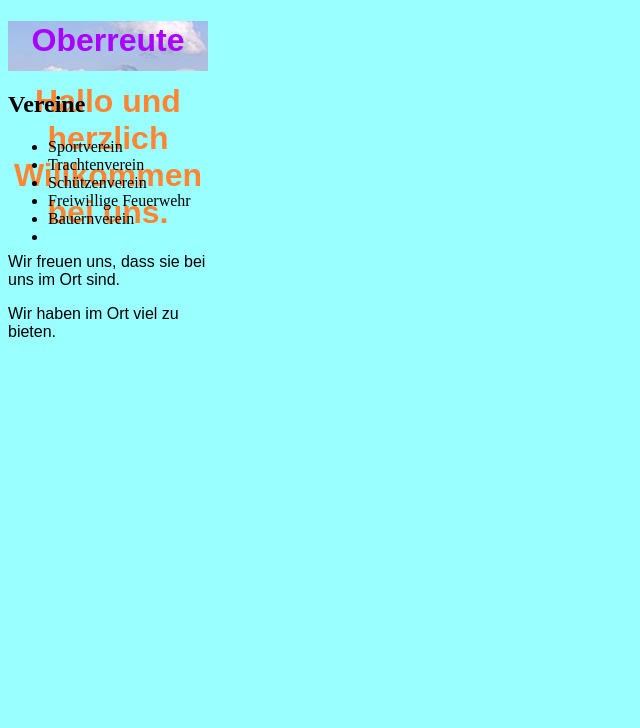
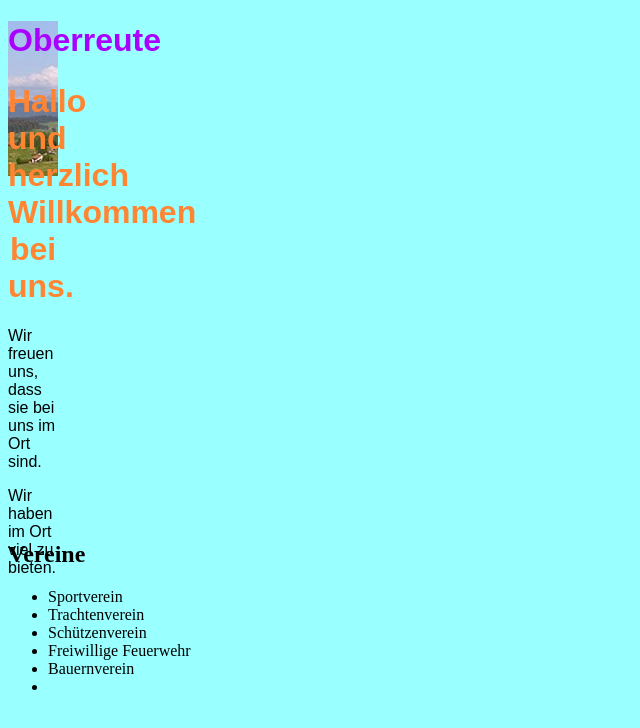
Before and after one commit to niklas16/niklas16.github.io, a plain HTML site: page index.html in a window 1280 px wide. Shown: the whole page, without its empty margins (0-640 px from the left). Drawn offline with Linux system fonts and the light colour scheme.

Commit message:
Update stylesheet.css

```diff
--- a/stylesheet.css
+++ b/stylesheet.css
@@ -2,8 +2,8 @@ body {
   background-color:#99ffff;
 }
 div {
-  width: 200px;
-  height: 50px;
+  width: 50px;
+  height: 500px;
   background-image: url("755.jpg");
   background-repeat: no-repeat;
 }
```
